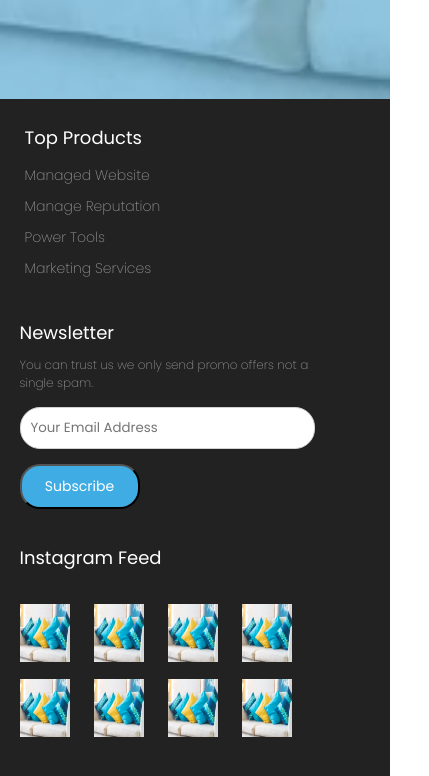
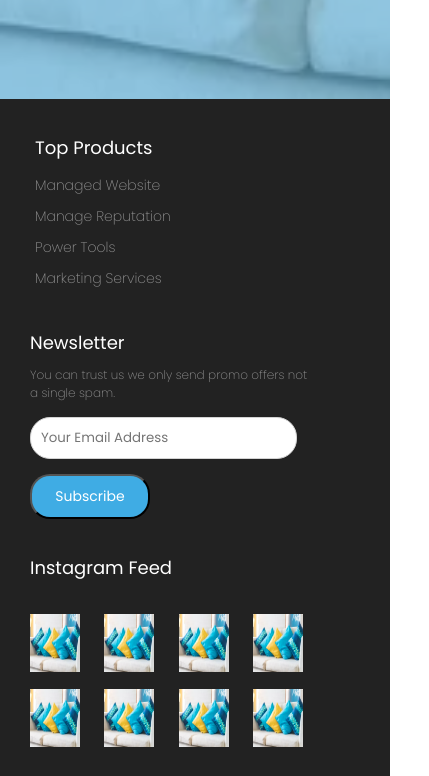
Before and after one commit to DaniyalNisar2/ui-assinment, a plain HTML site: page index.html in a window 390 px wide. Shown: the part 7112-7888 px from the top of the page, 429 px wide, since content can reach past the window. Drawn offline with Linux system fonts and the light colour scheme.

Commit message:
refinement 3

```diff
--- a/style.css
+++ b/style.css
@@ -803,3 +803,12 @@ p {
     flex: 1;
   }
 }
+@media screen and (max-width: 900px) {
+  .footer,
+  .copyright {
+    width: 100vw;
+    box-sizing: border-box;
+    padding: 10px;
+    padding-left: 30px;
+  }
+}
```
Also changed, not shown: index.html (+1 -0 lines).
